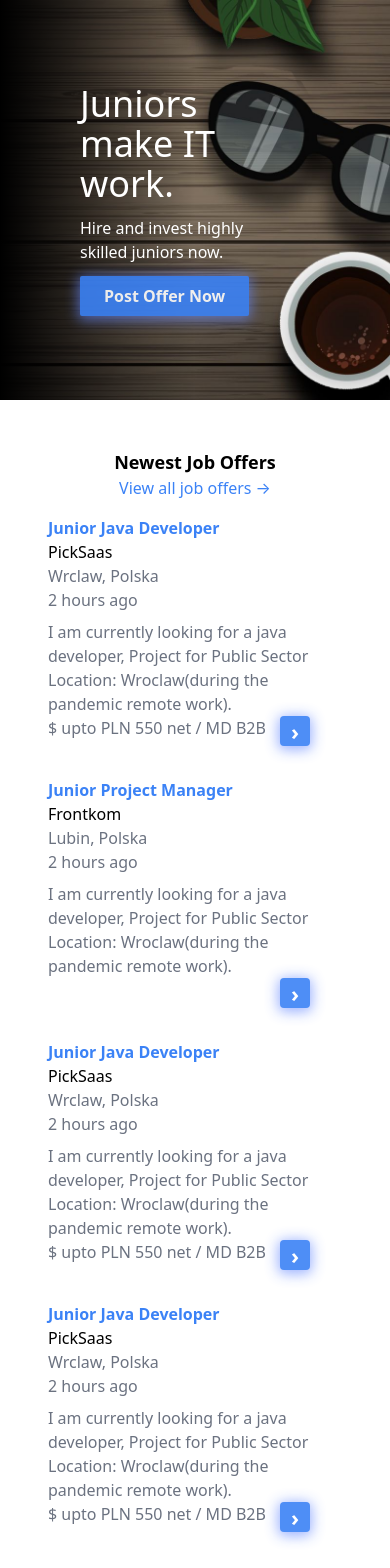
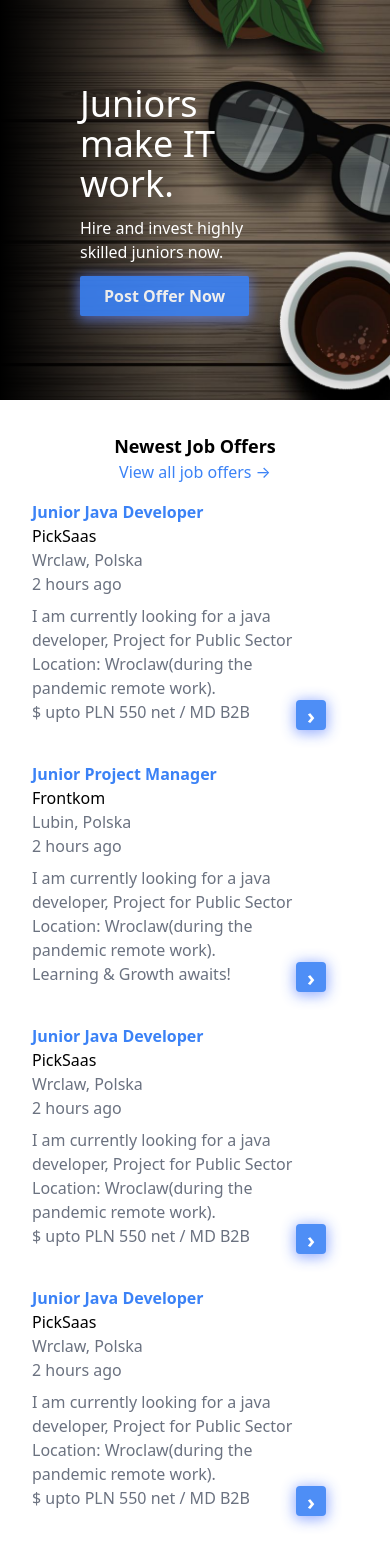
Before and after one commit to sakibrahmanchy/landing-page, a React (Create React App) app: page / in a window 390 px wide. Shown: the top 1568 px of the page. Built offline with nearby package versions, Linux system fonts and the light colour scheme.

Commit message:
Fixed several issues

```diff
--- a/src/app.tsx
+++ b/src/app.tsx
@@ -16,7 +16,7 @@ function App() {
       {!loading && (
         <div>
           <Banner />
-          <div className="p-12 md:p-20">
+          <div className="p-8 lg:p-20">
             <JobOffers />
             <Companies />
           </div>
--- a/src/components/job-offer/job-offer.component.tsx
+++ b/src/components/job-offer/job-offer.component.tsx
@@ -31,7 +31,7 @@ const JobOffer = ({
       <div className="pt-2">{description}</div>
       <div className="flex justify-between">
         <span>{pay}</span>
-        <a href={link} className="shadow-blue opacity-90 bg-blue-500 text-white font-bold rounded-sm w-max px-2 py-2 icon-button">
+        <a href={link} className="ml-8 shadow-blue opacity-90 bg-blue-500 text-white font-bold rounded-sm w-max px-2 py-2 icon-button">
           &#8250;
         </a>
       </div>
--- a/src/components/job-offer/job-offers.ts
+++ b/src/components/job-offer/job-offers.ts
@@ -28,6 +28,7 @@ export const jobOffers: JobOfferProps[] = [
         description: "I am currently looking for a java developer, Project for Public Sector Location: Wroclaw(during the pandemic remote work).",
         link: "/1",
         righIndicator: false,
+        pay: "Learning & Growth awaits!"
     },
     {
         position: "Junior Java Developer",
--- a/tailwind.config.js
+++ b/tailwind.config.js
@@ -1,5 +1,5 @@
 module.exports = {
-  purge: ['./src/**/*.{js,jsx,ts,tsx}', './public/index.html'],
+  // purge: ['./src/**/*.{js,jsx,ts,tsx}', './public/index.html'],
   darkMode: false, // or 'media' or 'class'
   theme: {
     extend: {
```
